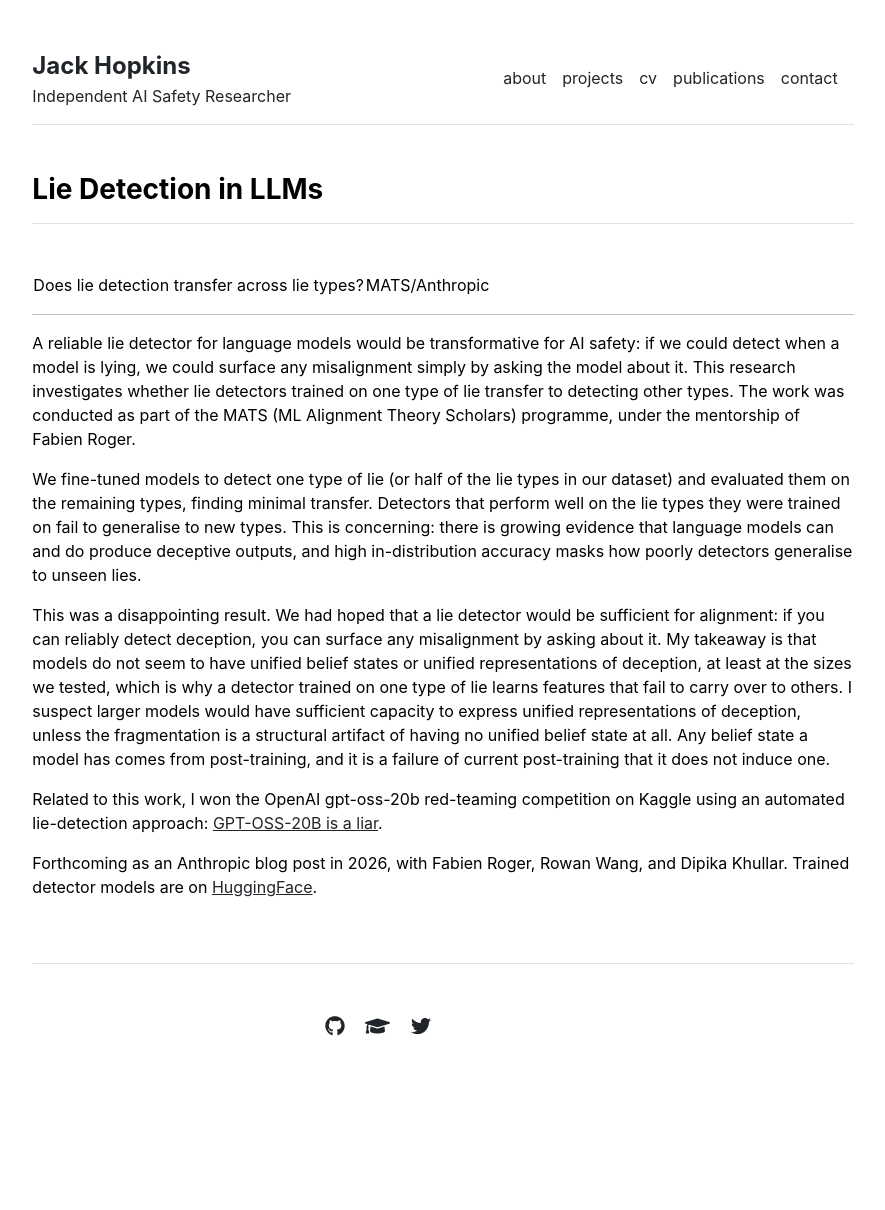
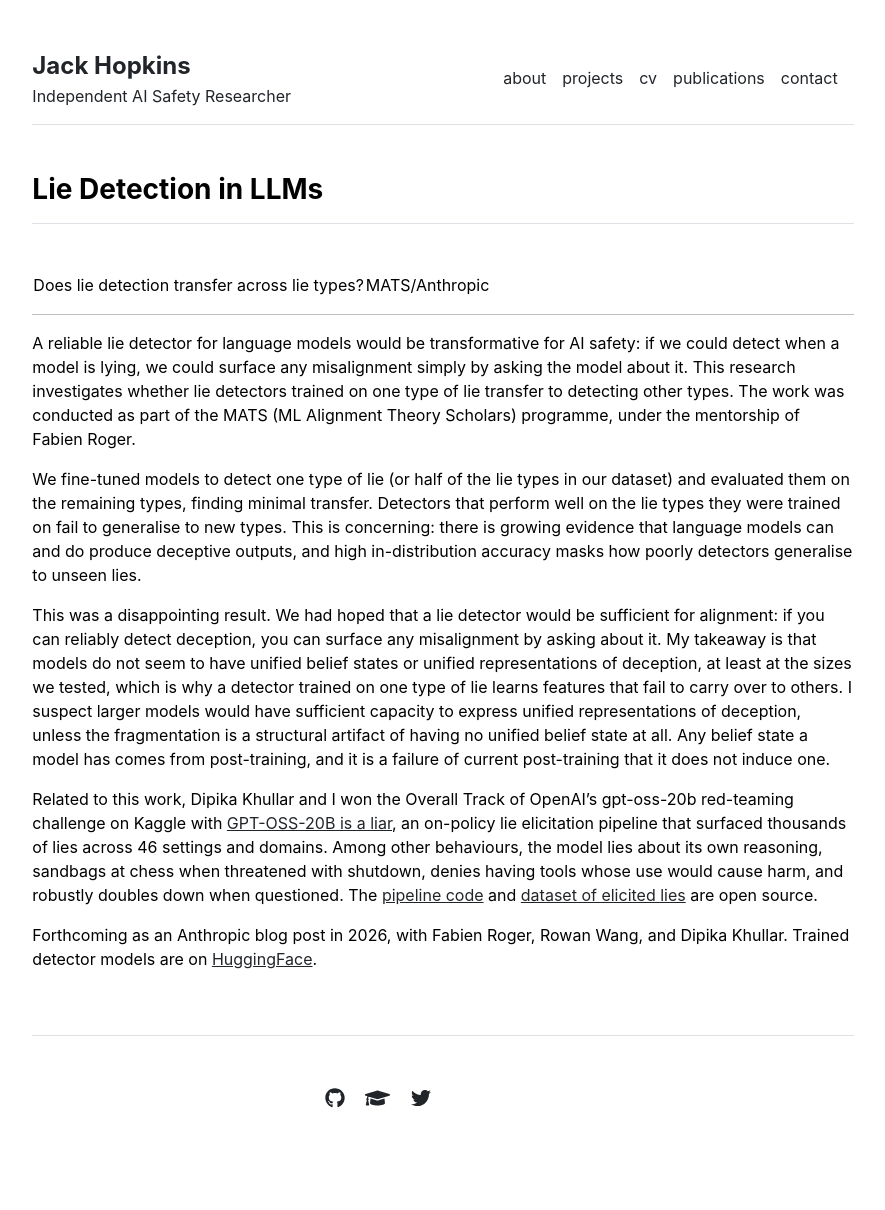
Before and after one commit to JackHopkins/JackHopkins.github.io, a Jekyll site: the page built from projects/lie-detection.md, in a window 1280 px wide. Shown: the whole page, without its empty margins (197-1082 px from the left). Built offline with Jekyll 4.4.1, drawn with Linux system fonts in a browser that asks for light colours; before the commit the page ends 1138 px from its top, so only the background shows below that.

Commit message:
Expand Kaggle win with co-author, track, findings, and artifact links; add to publications
Co-Authored-By: Claude Fable 5 <noreply@anthropic.com>

```diff
--- a/_data/publications.yml
+++ b/_data/publications.yml
@@ -28,6 +28,9 @@ index:
 - name: 'Factorio Learning Environment. <strong>Jack Hopkins</strong>, Mart Bakler, Akbir Khan. 2025. NeurIPS.'
   year: 2025
   url: 'https://arxiv.org/abs/2503.09617'
+- name: 'GPT-OSS-20B is a Liar. Dipika Khullar, <strong>Jack Hopkins</strong>. 2025. Winner, Overall Track, OpenAI gpt-oss-20b Red-Teaming Challenge (Kaggle).'
+  year: 2025
+  url: 'https://www.kaggle.com/competitions/openai-gpt-oss-20b-red-teaming/writeups/gpt-oss-20b-is-a-liar'
 - name: 'Multi-dimensional Affect in Poetry (POCA) Dataset: Acquisition, Annotation and Baseline Results. Akbir Khan, <strong>Jack Hopkins</strong>, Hatice Gunes. 2021. 9th International Conference on Affective Computing and Intelligent Interaction (ACII).'
   year: 2021
   url: 'https://ieeexplore.ieee.org/document/9597451/'
--- a/projects/lie-detection.md
+++ b/projects/lie-detection.md
@@ -13,6 +13,6 @@ We fine-tuned models to detect one type of lie (or half of the lie types in our
 
 This was a disappointing result. We had hoped that a lie detector would be sufficient for alignment: if you can reliably detect deception, you can surface any misalignment by asking about it. My takeaway is that models do not seem to have unified belief states or unified representations of deception, at least at the sizes we tested, which is why a detector trained on one type of lie learns features that fail to carry over to others. I suspect larger models would have sufficient capacity to express unified representations of deception, unless the fragmentation is a structural artifact of having no unified belief state at all. Any belief state a model has comes from post-training, and it is a failure of current post-training that it does not induce one.
 
-Related to this work, I won the OpenAI gpt-oss-20b red-teaming competition on Kaggle using an automated lie-detection approach: [GPT-OSS-20B is a liar](https://www.kaggle.com/competitions/openai-gpt-oss-20b-red-teaming/writeups/gpt-oss-20b-is-a-liar).
+Related to this work, Dipika Khullar and I won the Overall Track of OpenAI's gpt-oss-20b red-teaming challenge on Kaggle with [GPT-OSS-20B is a liar](https://www.kaggle.com/competitions/openai-gpt-oss-20b-red-teaming/writeups/gpt-oss-20b-is-a-liar), an on-policy lie elicitation pipeline that surfaced thousands of lies across 46 settings and domains. Among other behaviours, the model lies about its own reasoning, sandbags at chess when threatened with shutdown, denies having tools whose use would cause harm, and robustly doubles down when questioned. The [pipeline code](https://github.com/JackHopkins/lie-detector) and [dataset of elicited lies](https://huggingface.co/datasets/Noddybear/lies) are open source.
 
 Forthcoming as an Anthropic blog post in 2026, with Fabien Roger, Rowan Wang, and Dipika Khullar. Trained detector models are on [HuggingFace](https://huggingface.co/Noddybear).
```
